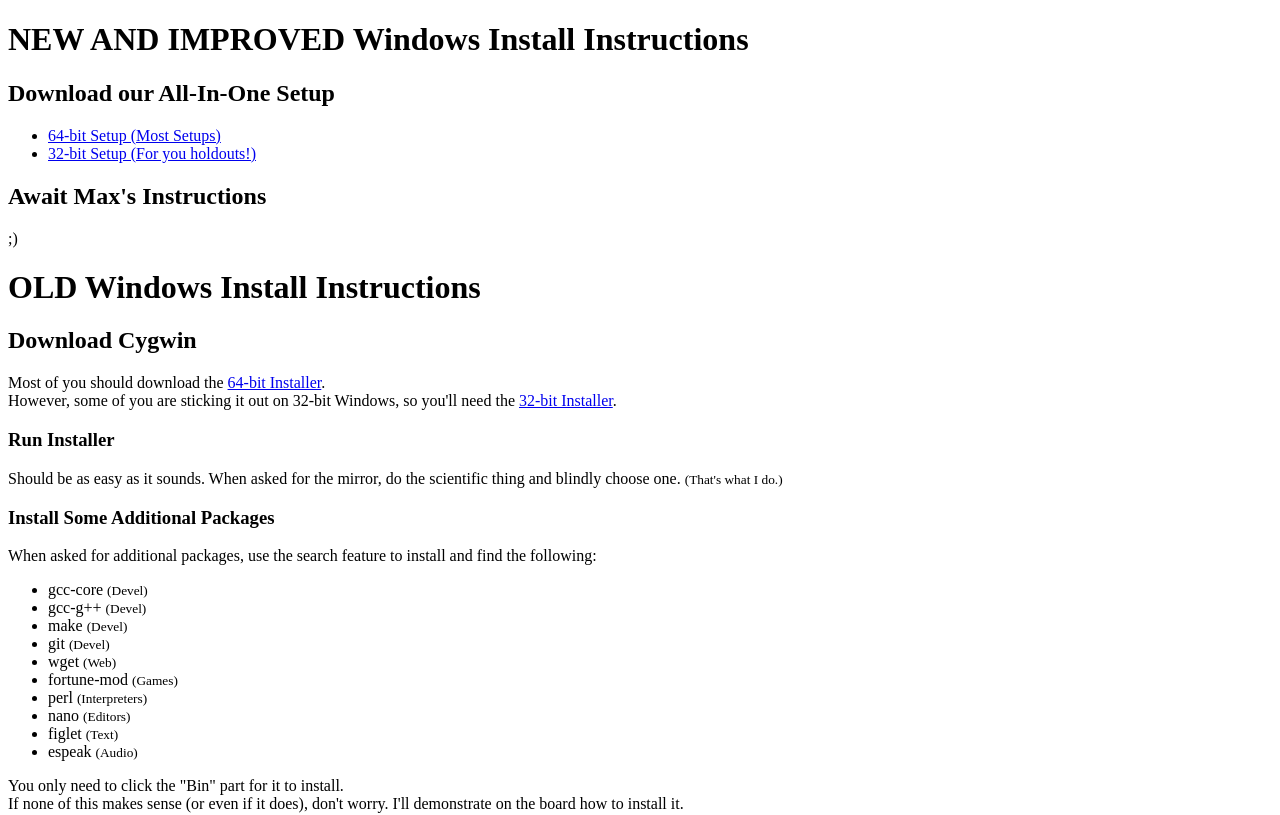
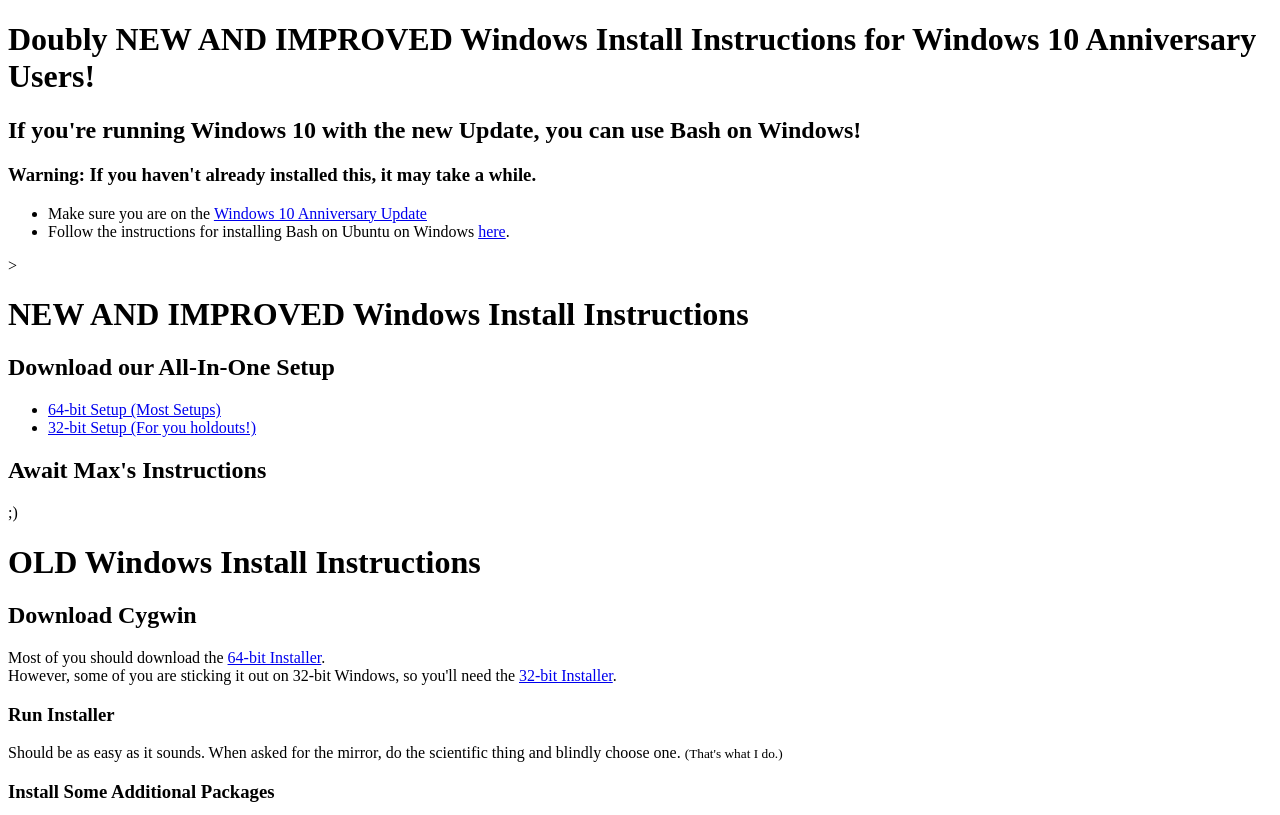
Before and after one commit to mfresonke/mfresonke.github.io, a plain HTML site: page ace-cmd/install-windows.html in a window 1280 px wide. Shown: the top 815 px of the page. Drawn offline with Linux system fonts and the light colour scheme.

Commit message:
Added new windows instructions

```diff
--- a/ace-cmd/install-windows.html
+++ b/ace-cmd/install-windows.html
@@ -3,6 +3,15 @@
   <title>ACE CMD Workshop Win Instructions</title>
 </head>
 <body>
+  <h1>Doubly NEW AND IMPROVED Windows Install Instructions for Windows 10 Anniversary Users!</h1>
+  <h2>If you're running Windows 10 with the new Update, you can use Bash on Windows!</h2>
+  <h3>Warning: If you haven't already installed this, it may take a while.</h3>
+  <p>
+    <ul>
+      <li>Make sure you are on the <a href="http://www.howtogeek.com/249966/how-to-install-and-use-the-linux-bash-shell-on-windows-10/">Windows 10 Anniversary Update</a></li>
+      <li>Follow the instructions for installing Bash on Ubuntu on Windows <a href="http://www.howtogeek.com/249966/how-to-install-and-use-the-linux-bash-shell-on-windows-10/">here</a>.</li>
+    </ul>
+  </p>>
   <h1>NEW AND IMPROVED Windows Install Instructions</h1>
   <h2>Download our All-In-One Setup</h2>
   <p>
```
